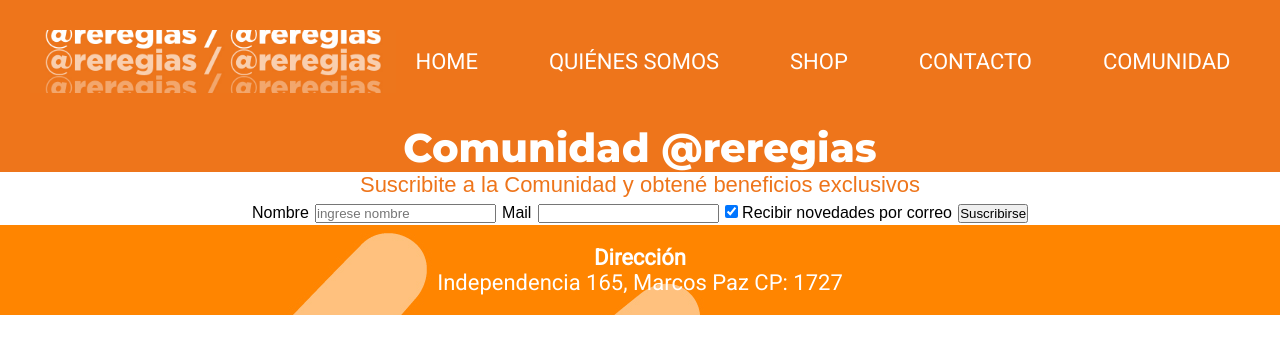
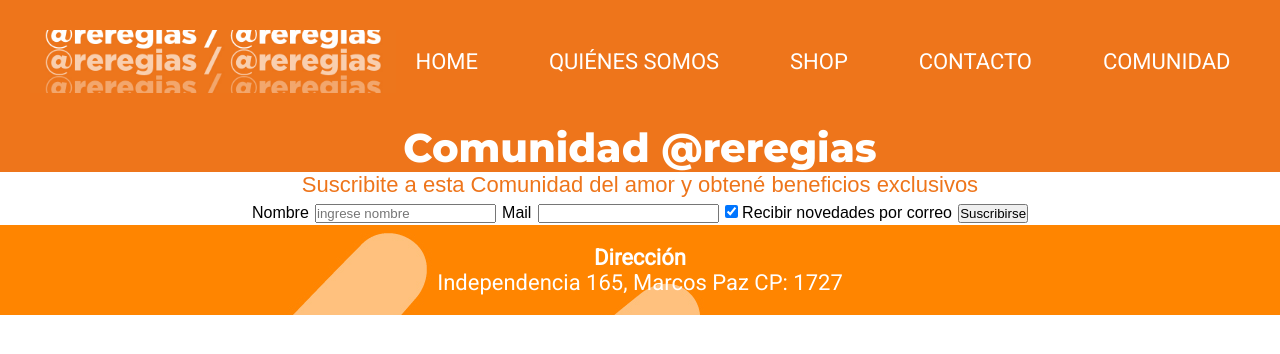
Before and after one commit to marianamartha/reregias, a plain HTML site: page páginas/comunidadregias.html in a window 1280 px wide. Drawn offline with Linux system fonts and the light colour scheme.

Commit message:
Cambie frase comunidad

```diff
--- a/páginas/comunidadregias.html
+++ b/páginas/comunidadregias.html
@@ -39,7 +39,7 @@
             <main>
             <h1>Comunidad @reregias</h1>
 
-            <p>Suscribite a la Comunidad y obtené beneficios exclusivos
+            <p>Suscribite a esta Comunidad del amor y obtené beneficios exclusivos
             </p>
             <form>
                 <label  for="nombre">Nombre</label>
```
